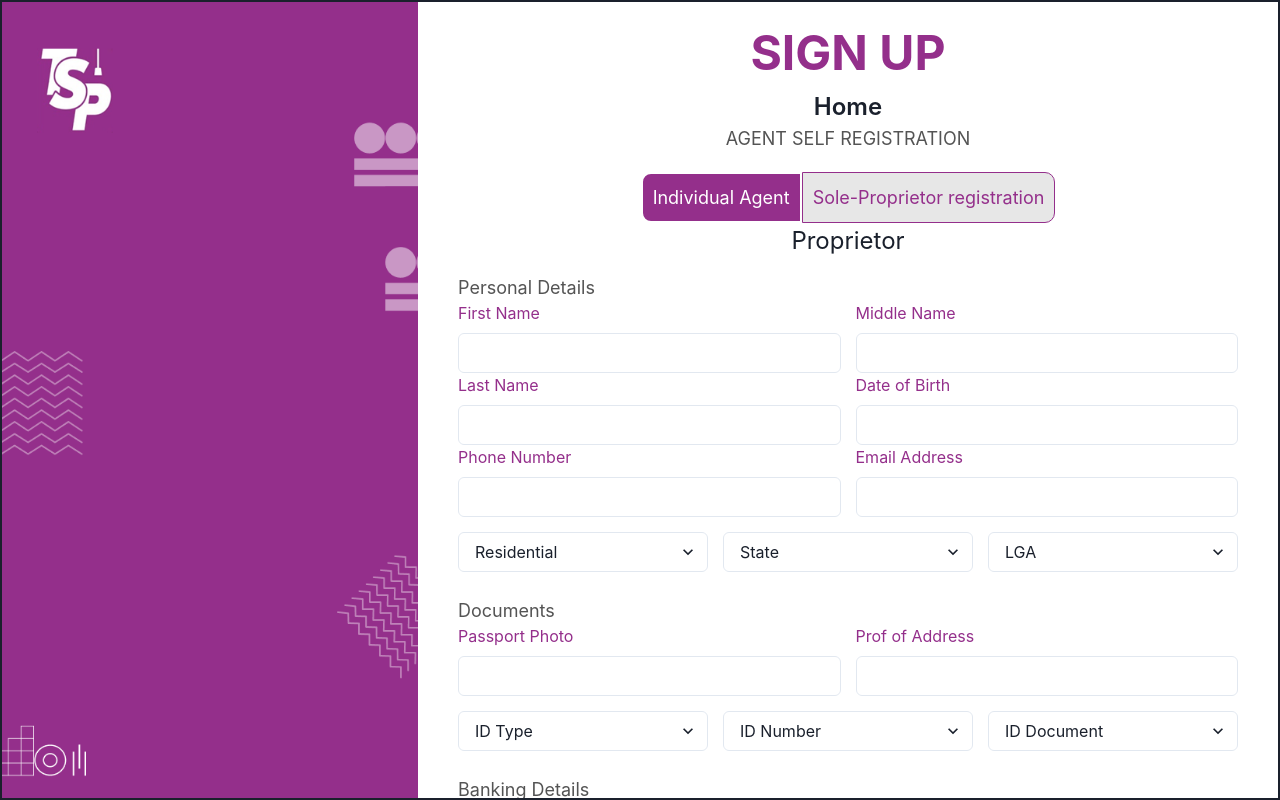
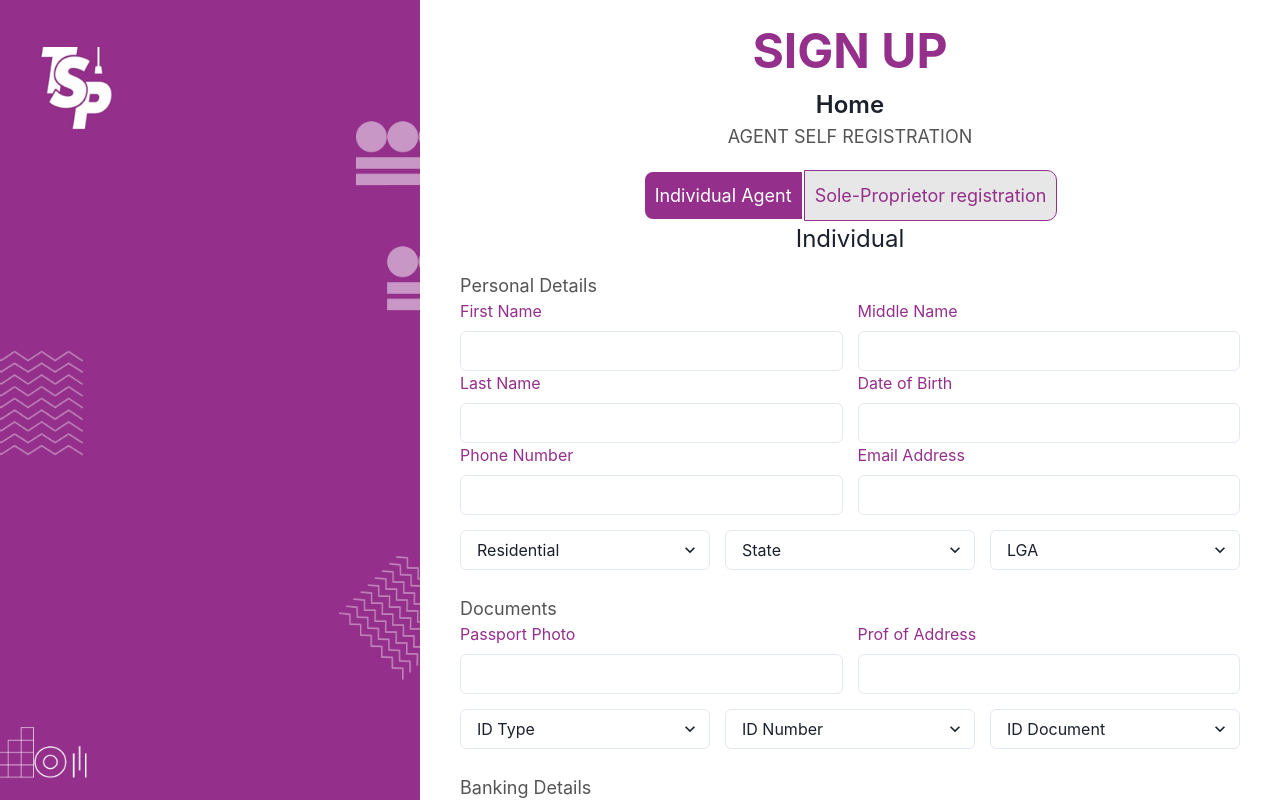
Before and after one commit to thomasAmara/TerraMoni, a React (Create React App) app: page /agent in a window 1280 px wide. Built offline with nearby package versions, Linux system fonts and the light colour scheme.

Commit message:
Fix Tab selection type

```diff
--- a/src/pages/AgentRegister.jsx
+++ b/src/pages/AgentRegister.jsx
@@ -1,12 +1,4 @@
-import {
-  Box,
-  Button,
-  Wrap,
-  Input,
-  SimpleGrid,
-  Text,
-  Select,
-} from '@chakra-ui/react';
+import { Box, SimpleGrid, Text } from '@chakra-ui/react';
 import React, { useState } from 'react';
 import Bg from '../Assets/register.png';
 import { Link } from 'react-router-dom';
@@ -24,7 +16,6 @@ export default function AgentRegister() {
   };
 
   const handlePage2 = () => {
-    console.log('page 2');
     setActivePage('page2');
   };
   return (
@@ -36,7 +27,6 @@ export default function AgentRegister() {
         px={isLessThan480 ? '15px' : '0px'}
         height={isLessThan480 ? '100%' : '100vh'}
         width='100%'
-        border='2px'
       >
         <Box
           display={isLessThan480 ? 'none' : 'flex'}
@@ -135,9 +125,9 @@ export default function AgentRegister() {
             </Box>
             <Box className='tab'>
               {activePage === 'page1' ? (
+                <IndividualAgent />
+              ) : activePage === 'page2' ? (
                 <Proprietor />
-              ) : activePage === 'page2' ? (
-                <IndividualAgent />
               ) : null}
             </Box>
           </Box>
```
